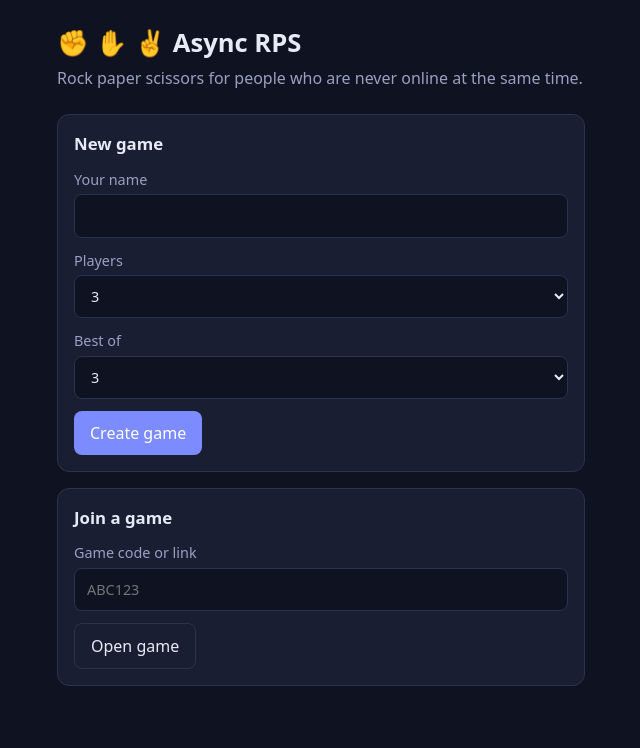
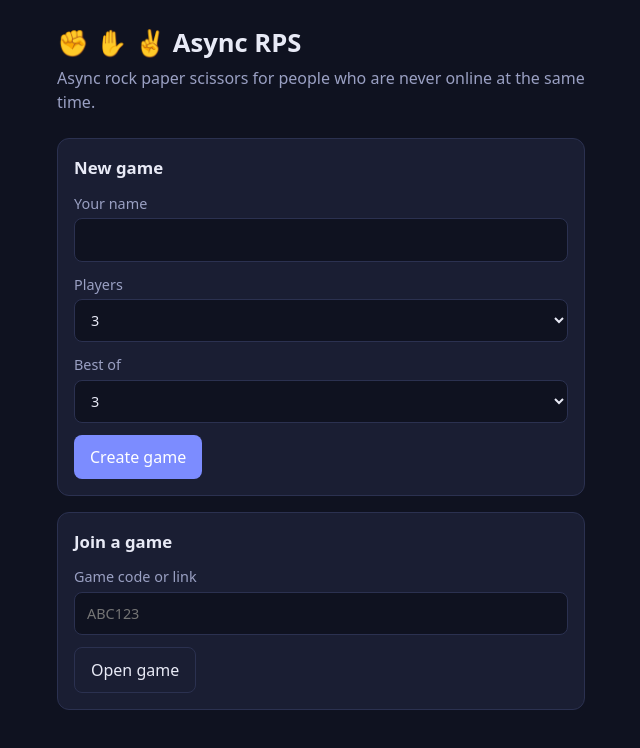
Before and after one commit to ctsstc/multi-player-rock-paper-scissors, a website: page public/index.html in a window 1280 px wide. Shown: the whole page, without its empty margins (319-959 px from the left). Drawn offline with Linux system fonts and the light colour scheme.

Commit message:
feat(tagline): update tagline to emphasize async nature
Co-Authored-By: Claude Fable 5.1 <noreply@anthropic.com>

```diff
--- a/public/index.html
+++ b/public/index.html
@@ -4,11 +4,11 @@
 <meta charset="utf-8">
 <meta name="viewport" content="width=device-width, initial-scale=1">
 <title>Async Rock Paper Scissors</title>
-<meta name="description" content="Rock paper scissors for people who are never online at the same time.">
+<meta name="description" content="Async rock paper scissors for people who are never online at the same time.">
 <meta property="og:type" content="website">
 <meta property="og:site_name" content="Async RPS">
 <meta property="og:title" content="Async Rock Paper Scissors">
-<meta property="og:description" content="Rock paper scissors for people who are never online at the same time.">
+<meta property="og:description" content="Async rock paper scissors for people who are never online at the same time.">
 <meta property="og:url" content="https://async-rps.codermeister.workers.dev/">
 <meta property="og:image" content="https://async-rps.codermeister.workers.dev/og.png">
 <meta name="twitter:card" content="summary">
@@ -53,7 +53,7 @@
 <body>
 <main>
   <h1><a href="/">✊ ✋ ✌️ Async RPS</a></h1>
-  <p class="sub">Rock paper scissors for people who are never online at the same time.</p>
+  <p class="sub">Async rock paper scissors for people who are never online at the same time.</p>
   <div id="app"></div>
 </main>
 <div id="toast"></div>
--- a/src/index.ts
+++ b/src/index.ts
@@ -1,7 +1,7 @@
 import { createClient } from '@libsql/client/web';
 import { createApp, gameSummary } from './app.ts';
 
-const TAGLINE = 'Rock paper scissors for people who are never online at the same time.';
+const TAGLINE = 'Async rock paper scissors for people who are never online at the same time.';
 
 function setContent(value: string) {
   return { element: (el: Element) => { el.setAttribute('content', value); } };
```
Also changed, not shown: public/og.png.
